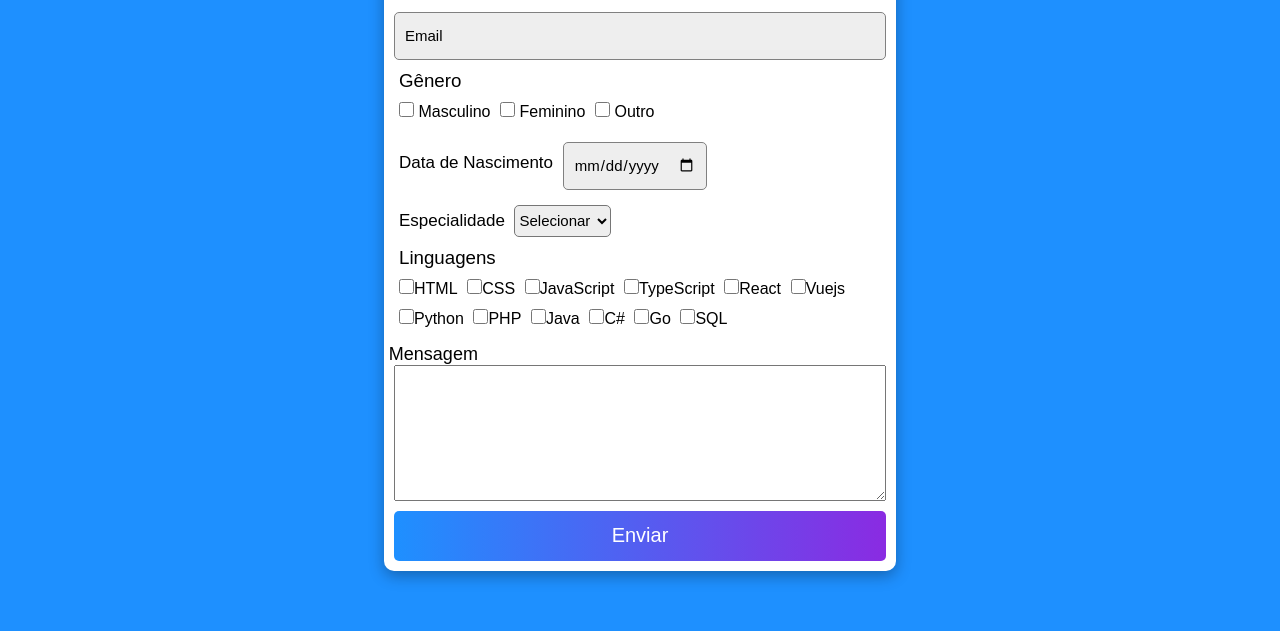
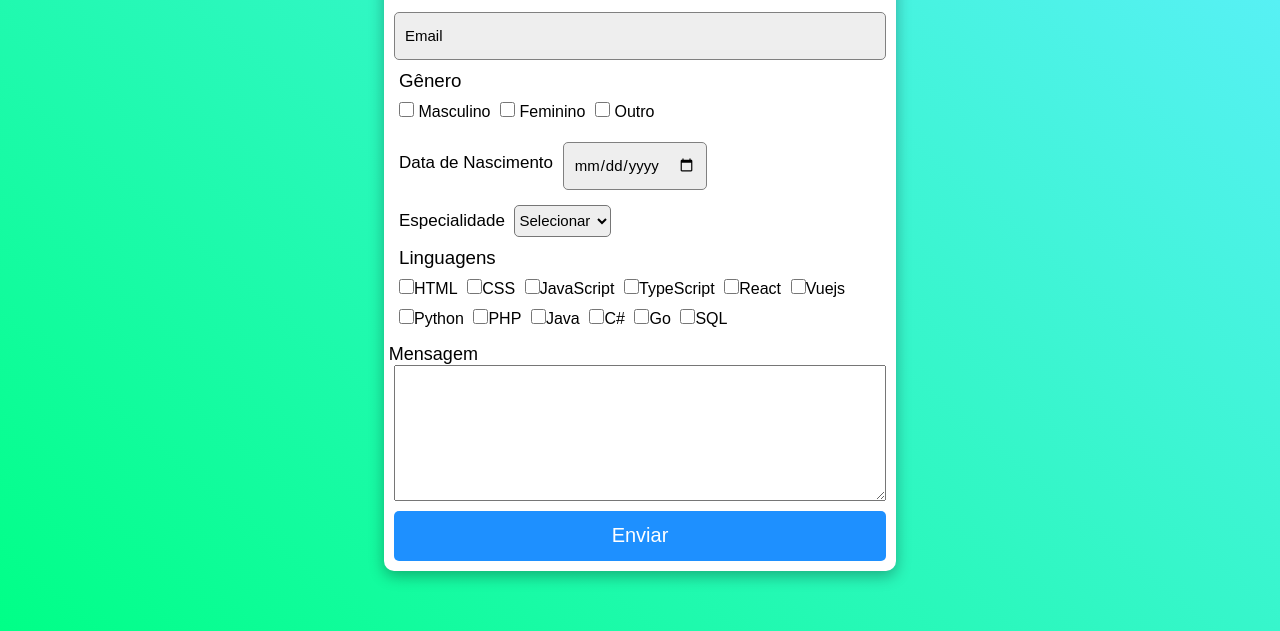
Before and after one commit to LucasGoulart24/Formulario, a plain HTML site: page index.html in a window 1280 px wide. Shown: the part 169-800 px from the top of the page. Drawn offline with Linux system fonts and the light colour scheme.

Commit message:
formulario

```diff
--- a/Styles/style.scss
+++ b/Styles/style.scss
@@ -11,7 +11,7 @@ body{
     display: flex;
     align-items: center;
     justify-content: center;
-    background-color: dodgerblue;
+    background: linear-gradient(40deg, #00ff87, #60efff);
 }
 
 /*----Formulario----*/
@@ -51,7 +51,7 @@ body{
         border-radius: 5px;
         font-size: 20px;
         cursor: pointer;
-        background: linear-gradient(to right, dodgerblue, blueviolet);
+        background-color: dodgerblue;
         color: white;
     }
 }
```
Also changed, not shown: Styles/style.css, 1 other file.
